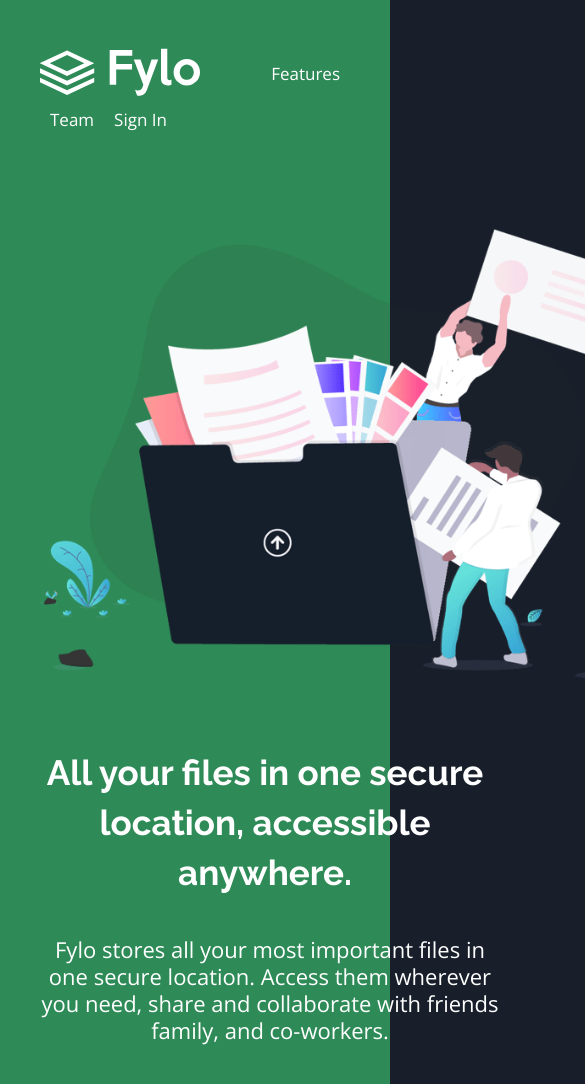
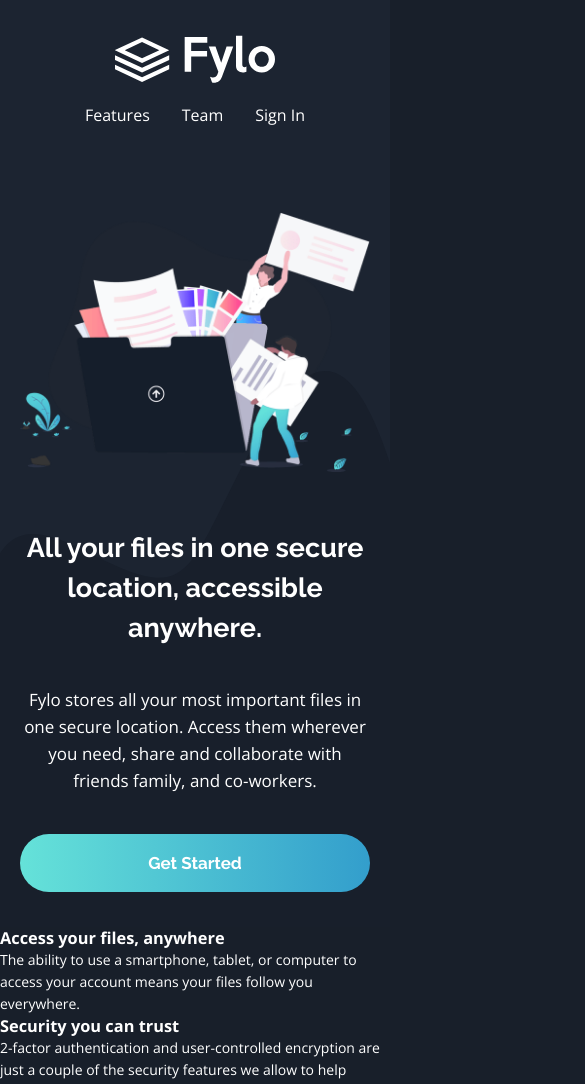
Before and after one commit to yevgalis/fylo-landing-page, a plain HTML site: page index.html in a window 390 px wide. Shown: the top 1084 px of the page, 585 px wide, since content can reach past the window. Drawn offline with nearby package versions, Linux system fonts and the light colour scheme.

Commit message:
mobile for site header

```diff
--- a/css/style.css
+++ b/css/style.css
@@ -1,3 +1,7 @@
+:root {
+  font-size: 62.5%;
+}
+
 html {
   height: 100%;
   box-sizing: border-box;
@@ -11,14 +15,12 @@ html {
 
 body {
   padding: 0;
-  min-width: 375px;
+  min-width: 320px;
   min-height: 100vh;
-  /* display: flex; */
-  /* flex-direction: column; */
   word-wrap: break-word;
-  font-family: "Open Sans", arial, sans-serif;
-  font-size: 14px;
-  line-height: 20px;
+  font-family: "Open Sans", Helvetica, Arial, sans-serif;
+  font-size: 1.4rem;
+  line-height: 2.2rem;
   color: #ffffff;
   background-color: #181f2a;
 }
@@ -27,19 +29,12 @@ a {
   text-decoration: none;
 }
 
-.container {
-  /* max-width: 1440px; */
-  max-width: 1140px;
-  margin: 0 auto;
-  background-color: seagreen;
-}
-
 .btn {
   display: inline-block;
-  min-width: 480px;
-  padding: 35px;
-  font-family: raleway, arial, sans-serif;
-  font-size: 22px;
+  padding: 1em 3em;
+  font-family: Raleway;
+  font-size: 1.7rem;
+  line-height: 2.4rem;
   font-weight: 700;
   color: inherit;
   text-align: center;
@@ -57,33 +52,37 @@ a {
   background-image: url("../img/bg-curvy-mobile.svg");
   background-repeat: no-repeat;
   background-position: center bottom;
-  background-size: 100% 60%;
+  background-size: 200% 60%;
 }
 
 .site-navigation {
-  padding: 48px 40px;
+  /* max-width: 1440px; */
+  max-width: 1140px;
+  margin: 0 auto;
 }
 
 .site-navigation__list {
   display: flex;
   flex-wrap: wrap;
+  justify-content: center;
   align-items: center;
   margin: 0;
-  padding: 0;
+  padding: 3.5rem 2rem;
   list-style: none;
 }
 
 .site-navigation__item {
-  font-size: 17px;
+  font-size: 1.6rem;
 }
 
 .site-navigation__item--logo {
-  flex-grow: 1;
+  width: 100%;
+  text-align: center;
 }
 
 .site-navigation__link {
   display: block;
-  padding: 10px;
+  padding: 1em;
   color: inherit;
 }
 
@@ -97,39 +96,66 @@ a {
 }
 
 .intro {
-  padding: 40px;
+  max-width: 1140px;
+  margin: 0 auto;
+  padding: 3.5rem 2rem;
   text-align: center;
+  /* background-color: seagreen; */
 }
 
 .intro__image {
-  width: 610px;
-  height: 450px;
+  width: 100%;
+  max-width: 500px;
+  height: 100%;
 }
 
 .intro__title {
   margin: 0 auto;
-  margin-top: 65px;
-  width: 450px;
-  font-family: raleway, arial, sans-serif;
-  font-size: 35px;
-  line-height: 50px;
+  margin-top: 5rem;
+  max-width: 450px;
+  font-family: Raleway;
+  font-size: 2.7rem;
+  line-height: 4rem;
 }
 
 .intro__description {
   margin: 0 auto;
-  margin-top: 38px;
+  margin-top: 3.8rem;
   padding: 0;
-  width: 460px;
-  font-size: 22px;
-  line-height: 27px;
+  max-width: 460px;
+  font-size: 1.7rem;
+  line-height: 2.7rem;
 }
 
 .intro__start-btn {
-  margin-top: 60px;
+  width: 100%;
+  max-width: 375px;
+  margin-top: 4rem;
 }
 
+@media (min-width: 480px) {
+  .page-header--curvy {
+    background-size: 180% 60%;
+  }
+
+  .site-navigation__item--logo {
+    flex-grow: 1;
+    width: initial;
+    text-align: left;
+  }
+}
+
+@media (min-width: 768px) {
+  .page-header--curvy {
+    background-size: 100% auto;
+  }
+}
 
 /* ======== MAIN ========== */
+.features {
+  max-width: 1140px;
+  margin: 0 auto;
+}
 
 .features__list {
   margin: 0;
@@ -145,7 +171,20 @@ a {
   margin: 0;
 }
 
+.location {
+  max-width: 1140px;
+  margin: 0 auto;
+}
 
+.feedback {
+  max-width: 1140px;
+  margin: 0 auto;
+}
+
+.sign-up {
+  max-width: 1140px;
+  margin: 0 auto;
+}
 
 /* ======= FOOTER ========= */
 .page-footer {
--- a/index.html
+++ b/index.html
@@ -12,9 +12,8 @@
 <body>
 
   <header class="page-header page-header--curvy">
-    <div class="container">
+
     <nav class="page-header__navigation site-navigation">
-
       <ul class="site-navigation__list">
         <li class="site-navigation__item site-navigation__item--logo">
           <a class="site-navigation__link">
@@ -34,20 +33,17 @@
           <a class="site-navigation__link" href="#">Sign In</a>
         </li>
       </ul>
-
     </nav>
 
     <div class="page-header__intro intro">
-        <img class="intro__image" src="img/illustration-intro.png" alt="storing files">
+      <img class="intro__image" src="img/illustration-intro.png" width="280" height="206" alt="storing files">
       <h2 class="intro__title">All your files in one secure location, accessible anywhere.</h2>
       <p class="intro__description">Fylo stores all your most important files in one secure location. Access them wherever you need, share and collaborate with friends family, and co-workers.</p>
       <a class="intro__start-btn btn" href="#">Get Started</a>
     </div>
 
-    </div>
   </header>
   <main>
-    <div class="container">
 
     <section class="features">
       <h2 class="visually-hidden">Fylo Main Features</h2>
@@ -130,11 +126,9 @@
       </form>
     </article>
 
-    </div>
   </main>
 
   <footer class="page-footer">
-    <div class="container">
     <img class="page-footer__logo" src="img/logo.svg" alt="Fylo logo">
 
     <section class="page-footer__contacts contacts">
@@ -172,7 +166,6 @@
       Challenge by <a class="attribution__link" href="https://www.frontendmentor.io?ref=challenge" target="_blank" rel="noopener noreferrer">Frontend Mentor</a> |
       Coded by <a class="attribution__link" href="https://github.com/yevgalis" target="_blank" rel="noopener noreferrer">Evgeniy Alishevets</a>
     </p>
-    </div>
   </footer>
 
 </body>
```
Lines whose indentation alone changed are shown as unchanged.
